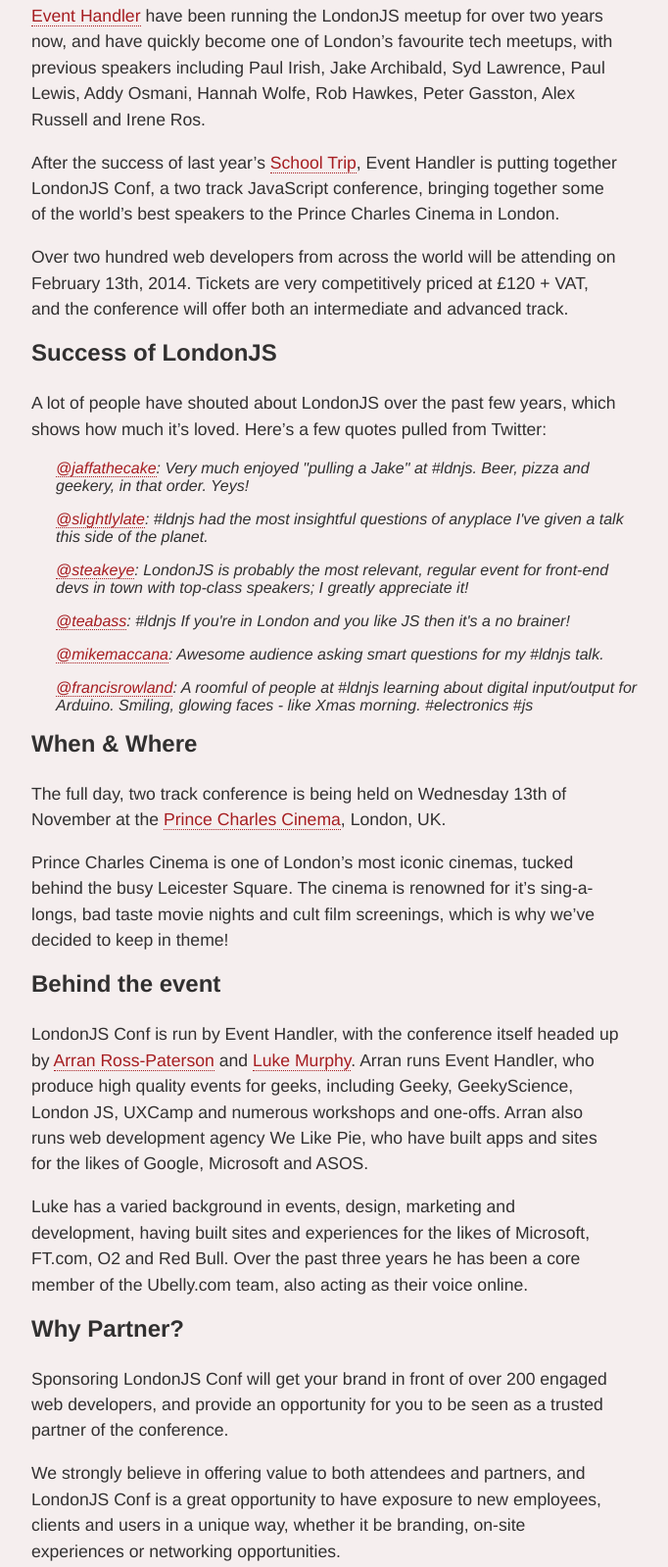
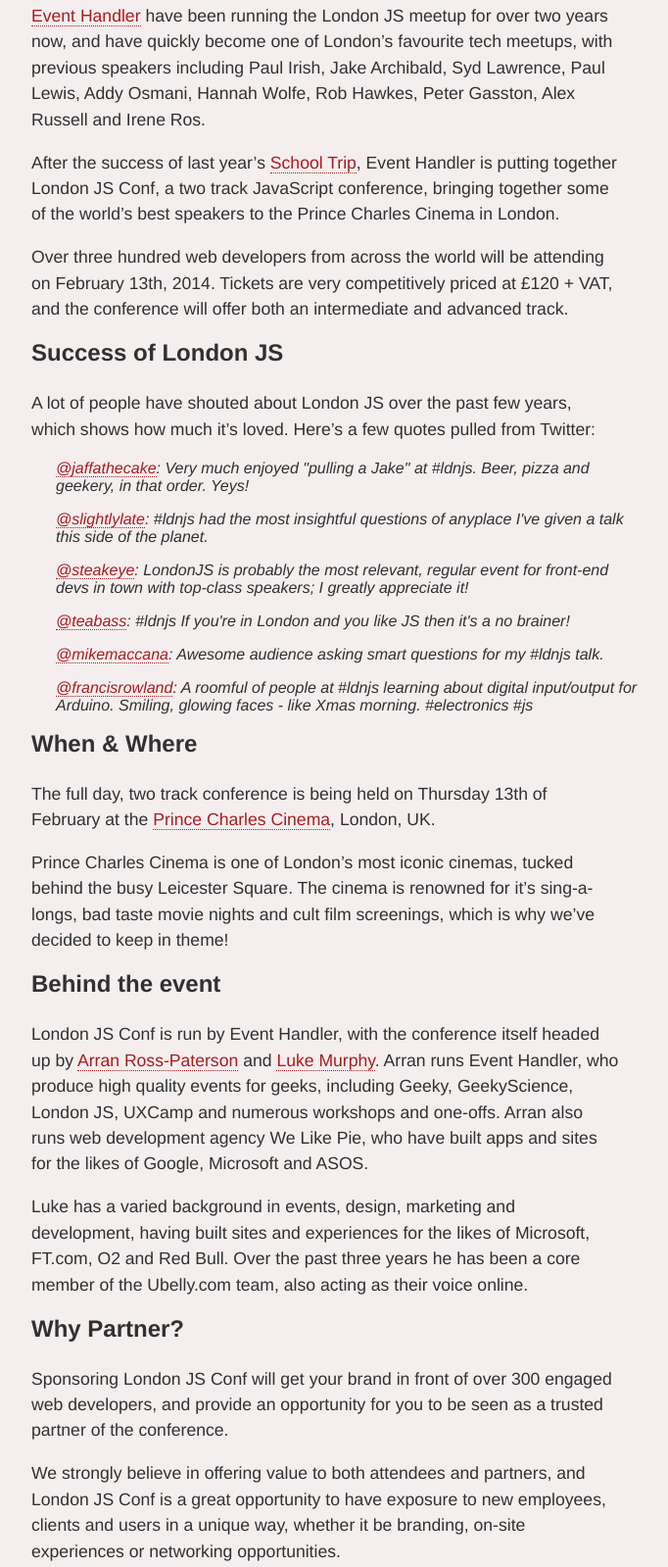
Before and after one commit to welikepie/londonjsconf, a plain HTML site: page sponsorpack/index.html in a window 1280 px wide. Shown: the part 264-1863 px from the top of the page at 98% size, without its empty margins (308-990 px from the left). Drawn offline with Linux system fonts and the light colour scheme; a web font is replaced by a local one.

Commit message:
Small Copy Edits
Changed "LondonJS" to "London JS"
Ammended my Phone number (it wasn't linking properly)
Changed 200 to 300 attendees
Changed incorrect date to its correct date

```diff
--- a/sponsorpack/index.html
+++ b/sponsorpack/index.html
@@ -36,19 +36,19 @@
         Why hello there, LondonJS Conf future attendee (we hope). We're really looking forward to making LondonJS Conf as awesome as possible, and as you can understand, this site is a very basic holding page to let people know it's happening. If you've got any ideas on what you'd like to see to make the conference as awesome as possible, then let @arranrp, @lurkmoophy or @Charlotteis know on Twitter and we can hopefully meet your standards. Keep checking back to the site in coming months to see what we've got in store...
     -->
     <header>
-        <h1>LondonJS Conf Sponsor Pack</h1>
+        <h1>London JS Conf Sponsor Pack</h1>
     </header>
     <main>
         <article id="sponsorpack">
-            <p><a href="http://www.eventhandler.co.uk/">Event Handler</a> have been running the LondonJS meetup for over two years now, and have quickly become one of London’s favourite tech meetups, with previous speakers including Paul Irish, Jake Archibald, Syd Lawrence, Paul Lewis, Addy Osmani, Hannah Wolfe, Rob Hawkes, Peter Gasston, Alex Russell and Irene Ros.</p>
+            <p><a href="http://www.eventhandler.co.uk/">Event Handler</a> have been running the London JS meetup for over two years now, and have quickly become one of London’s favourite tech meetups, with previous speakers including Paul Irish, Jake Archibald, Syd Lawrence, Paul Lewis, Addy Osmani, Hannah Wolfe, Rob Hawkes, Peter Gasston, Alex Russell and Irene Ros.</p>
 
-            <p>After the success of last year’s <a href="http://lanyrd.com/2012/london-js-school-trip/">School Trip</a>, Event Handler is putting together LondonJS Conf, a two track JavaScript conference, bringing together some of the world’s best speakers to the Prince Charles Cinema in London.</p>
+            <p>After the success of last year’s <a href="http://lanyrd.com/2012/london-js-school-trip/">School Trip</a>, Event Handler is putting together London JS Conf, a two track JavaScript conference, bringing together some of the world’s best speakers to the Prince Charles Cinema in London.</p>
 
-            <p>Over two hundred web developers from across the world will be attending on February 13th, 2014. Tickets are very competitively priced at £120 + VAT, and the conference will offer both an intermediate and advanced track.</p>
+            <p>Over three hundred web developers from across the world will be attending on February 13th, 2014. Tickets are very competitively priced at £120 + VAT, and the conference will offer both an intermediate and advanced track.</p>
 
-            <h2>Success of LondonJS</h2>
+            <h2>Success of London JS</h2>
 
-            <p>A lot of people have shouted about LondonJS over the past few years, which shows how much it’s loved. Here’s a few quotes pulled from Twitter:</p>
+            <p>A lot of people have shouted about London JS over the past few years, which shows how much it’s loved. Here’s a few quotes pulled from Twitter:</p>
 
             <blockquote><a href="http://twitter.com/jaffathecake" title="Jake on Twitter">@jaffathecake</a>: Very much enjoyed "pulling a Jake" at #ldnjs. Beer, pizza and geekery, in that order. Yeys!</blockquote>
 
@@ -64,21 +64,21 @@
 
             <h2>When &amp; Where</h2>
 
-            <p>The full day, two track conference is being held on Wednesday 13th of November at the <a href="http://princecharlescinema.com/" title="Prince Charles Cinema on the web">Prince Charles Cinema</a>, London, UK.</p>
+            <p>The full day, two track conference is being held on Thursday 13th of February at the <a href="http://princecharlescinema.com/" title="Prince Charles Cinema on the web">Prince Charles Cinema</a>, London, UK.</p>
 
             <p>Prince Charles Cinema is one of London’s most iconic cinemas, tucked behind the busy Leicester Square. The cinema is renowned for it’s sing-a-longs, bad taste movie nights and cult film screenings, which is why we’ve decided to keep in theme!</p>
 
             <h2>Behind the event</h2>
 
-            <p>LondonJS Conf is run by Event Handler, with the conference itself headed up by <a href="http://twitter.com/arranrp" title="Arran on Twitter">Arran Ross-Paterson</a> and <a href="http://twitter.com/lurkmoophy" title="Luke on Twitter">Luke Murphy</a>. Arran runs Event Handler, who produce high quality events for geeks, including Geeky, GeekyScience, London JS, UXCamp and numerous workshops and one-offs. Arran also runs web development agency We Like Pie, who have built apps and sites for the likes of Google, Microsoft and ASOS.</p>
+            <p>London JS Conf is run by Event Handler, with the conference itself headed up by <a href="http://twitter.com/arranrp" title="Arran on Twitter">Arran Ross-Paterson</a> and <a href="http://twitter.com/lurkmoophy" title="Luke on Twitter">Luke Murphy</a>. Arran runs Event Handler, who produce high quality events for geeks, including Geeky, GeekyScience, London JS, UXCamp and numerous workshops and one-offs. Arran also runs web development agency We Like Pie, who have built apps and sites for the likes of Google, Microsoft and ASOS.</p>
 
             <p>Luke has a varied background in events, design, marketing and development, having built sites and experiences for the likes of Microsoft, FT.com, O2 and Red Bull. Over the past three years he has been a core member of the Ubelly.com team, also acting as their voice online.</p>
 
             <h2>Why Partner?</h2>
 
-            <p>Sponsoring LondonJS Conf will get your brand in front of over 200 engaged web developers, and provide an opportunity for you to be seen as a trusted partner of the conference.</p>
+            <p>Sponsoring London JS Conf will get your brand in front of over 300 engaged web developers, and provide an opportunity for you to be seen as a trusted partner of the conference.</p>
 
-            <p>We strongly believe in offering value to both attendees and partners, and LondonJS Conf is a great opportunity to have exposure to new employees, clients and users in a unique way, whether it be branding, on-site experiences or networking opportunities.</p>
+            <p>We strongly believe in offering value to both attendees and partners, and London JS Conf is a great opportunity to have exposure to new employees, clients and users in a unique way, whether it be branding, on-site experiences or networking opportunities.</p>
 
             <div id="packages">
             <div class="package">
@@ -145,11 +145,11 @@
 
             <h2>Contact</h2>
 
-            <p>Contact Luke and Charlotte at <a href="mailto:contact@eventhandler.co.uk" subject="Sponsoring LondonJS Conf">contact@eventhandler.co.uk</a> or call us on <a href="tel:+447512336722">(44)7512 336 722</a>(Luke) and <a href="+447725989820">(44)7725 989 820</a> (Charlotte).</p>
+            <p>Contact Luke and Charlotte at <a href="mailto:contact@eventhandler.co.uk" subject="Sponsoring LondonJS Conf">contact@eventhandler.co.uk</a> or call us on <a href="tel:+447512336722">(44)7512 336 722</a> (Luke) and <a href="tel:+447725989820">(44)7725 989 820</a> (Charlotte).</p>
         </article>
 
         <div id="details">
-            <p id="when">LondonJS Conf <sub>Coming</sub> February 13th, 2014</p>
+            <p id="when">London JS Conf <sub>Coming</sub> February 13th, 2014</p>
             <p id="where"><sub>at</sub> <a href="http://www.princecharlescinema.com/" title="Prince Charles Cinema, London">Prince Charles Cinema</a>, London</p>
             <p id="launching"><sub>Launching</sub> Autumn 2013</p></br>
         </div>
```
